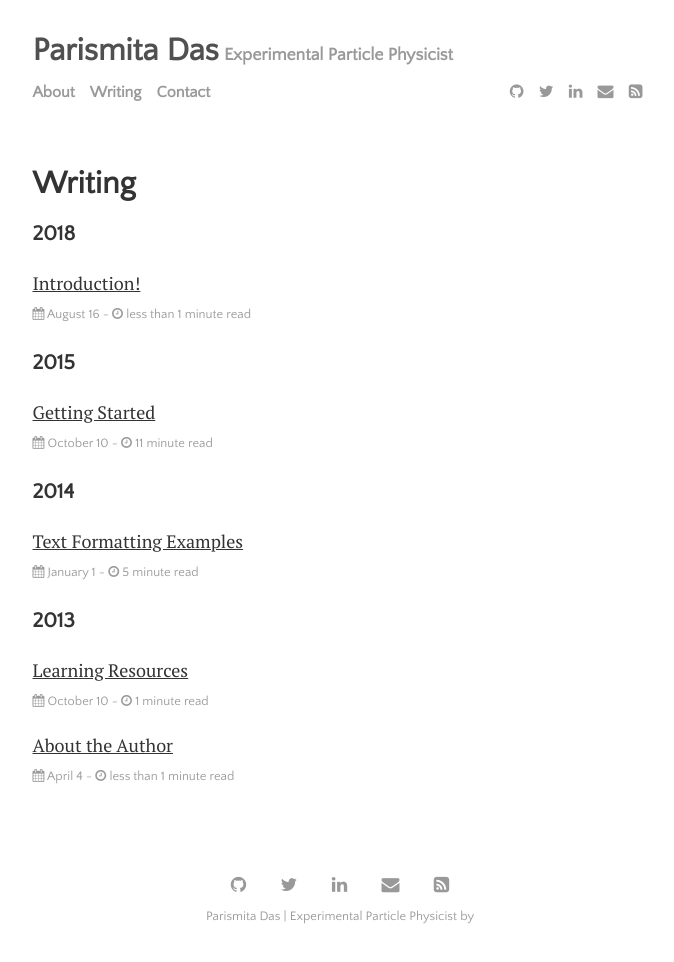
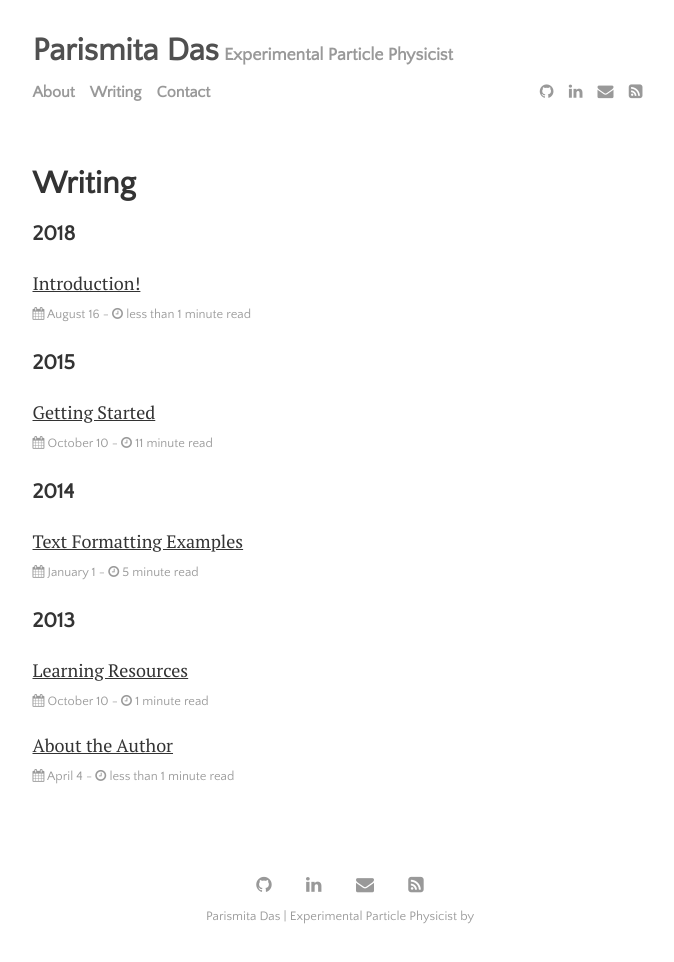
Before and after one commit to parismita/parismita.github.io, a Jekyll site: the page built from menu/writing.md, in a window 1280 px wide. Shown: the whole page, without its empty margins (300-974 px from the left). Built offline with Jekyll 4.4.1, drawn with Linux system fonts in a browser that asks for light colours.

Commit message:
Update settings.yml

```diff
--- a/_data/settings.yml
+++ b/_data/settings.yml
@@ -1,7 +1,7 @@
 # Change to true for Disqus comments
 disqus:
   comments: false
-  disqus_shortname: 'https-lenpaul-github-io-lagrange'
+  disqus_shortname: 'https-parismita-github-io'
 
 google-ID: 'UA-112060364-1'
 
@@ -12,10 +12,9 @@
 
 # Available social icons are powered by Font Awesome, so you can use any icon that they offer
 social:
-- {icon: 'github', link: 'https://www.github.com/lenpaul'}
-- {icon: 'twitter', link: 'https://twitter.com/paululele'}
-- {icon: 'linkedin', link: 'http://www.linkedin.com/in/lenpaul/'}
-- {icon: 'envelope', link: 'mailto:l.nguyen.paul@gmail.com'}
+- {icon: 'github', link: 'https://www.github.com/parismita'}
+- {icon: 'linkedin', link: 'http://www.linkedin.com/in/parismita/'}
+- {icon: 'envelope', link: 'mailto:das.parismita@gmail.com'}
 - {icon: 'rss-square', link: '/feed.xml'}
 # - {icon: 'rss-square', link: '/rss-feed.xml'}
 
```
